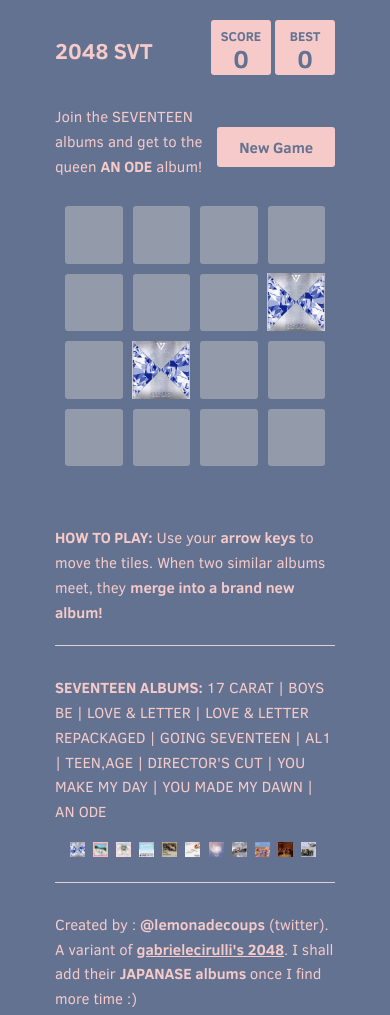
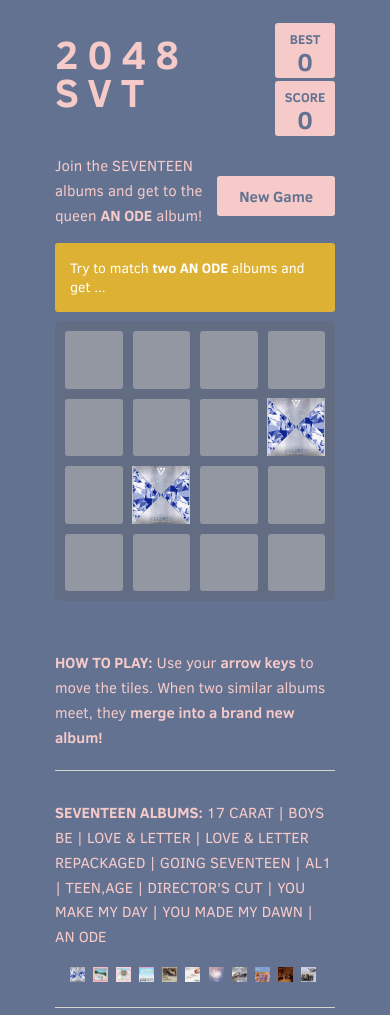
Before and after one commit to lemonadexx/play-seventeen, a plain HTML site: page index.html in a window 390 px wide. Shown: the top 1015 px of the page. Drawn offline with Linux system fonts and the light colour scheme.

Commit message:
added features
updated: views
added: favicon, game-notice, 4096 tile

```diff
--- a/index.html
+++ b/index.html
@@ -29,20 +29,24 @@
 <body>
   <div class="container">
     <div class="heading">
-      <h1 class="title">2048 SVT</h1>
+      <h1 class="title">2048<br>SVT</h1>
       <div class="scores-container">
+        <div class="best-container">0</div><br>
         <div class="score-container">0</div>
-        <div class="best-container">0</div>
       </div>
     </div>
 
-    <br>
+    <div style="width: 100%;height: 8px;"></div>
 
     <div class="above-game">
       <p class="game-intro">Join the SEVENTEEN albums and get to the queen <strong>AN ODE</strong> album!</p>
       <br>
       <a class="restart-button">New Game</a>
     </div>
+
+    <div class="game-notice">
+        Try to match <strong> two AN ODE</strong> albums and get ...
+      </div>
 
     <div class="game-container">
       <div class="game-message">
--- a/style/main.css
+++ b/style/main.css
@@ -17,6 +17,8 @@
 
 h1.title {
   font-size: 60px;
+  line-height: 52px;
+  letter-spacing: 9px;
   font-weight: bold;
   margin: 0;
   display: block;
@@ -138,7 +140,7 @@
   100% {
     opacity: 1; } }
 .game-container {
-  margin-top: 40px;
+  margin-top: 15px;
   position: relative;
   padding: 15px;
   cursor: default;
@@ -149,7 +151,7 @@
   -ms-user-select: none;
   -ms-touch-action: none;
   touch-action: none;
-  background: #bbada0;
+  background: #626d84;
   border-radius: 6px;
   width: 500px;
   height: 500px;
@@ -530,6 +532,25 @@
   text-align: center;
   float: right; }
 
+.game-notice {
+  background: #DDB133;
+  margin-top: 15px;
+  border-radius: 3px;
+  padding: 15px;
+  text-decoration: none;
+  color: #FFFFFF;
+  font-size: 14px;
+  position: relative;
+
+  }
+
+.game-notice-close {
+    position: absolute;
+    top: 3 !important;
+    right: 3 !important;
+    color: white;
+}
+
 .game-explanation {
   margin-top: 50px; }
 
@@ -542,7 +563,9 @@
     padding: 0 20px; }
 
   h1.title {
-    font-size: 22px;
+    font-size: 40px;
+     line-height: 38px;
+     letter-spacing: 9px;
     margin-top: 15px; }
 
   .container {
@@ -550,7 +573,7 @@
     margin: 0 auto; }
 
   .score-container, .best-container {
-    margin-top: 0;
+    margin-top: 3px;
     padding: 15px 10px;
     min-width: 40px; }
 
@@ -571,7 +594,7 @@
     margin-top: 2px; }
 
   .game-container {
-    margin-top: 17px;
+    margin-top: 9px;
     position: relative;
     padding: 10px;
     cursor: default;
@@ -582,7 +605,7 @@
     -ms-user-select: none;
     -ms-touch-action: none;
     touch-action: none;
-    background: #627290;
+    background: #626d84;
     border-radius: 6px;
     width: 280px;
     height: 280px;
```
Also changed, not shown: 62836ee23d90c07831a479e3b9eb8287.ico (deleted), assets/tiles/4096.png (added), assets/tiles/Originals/4096.png (added), favicon.ico (added).
